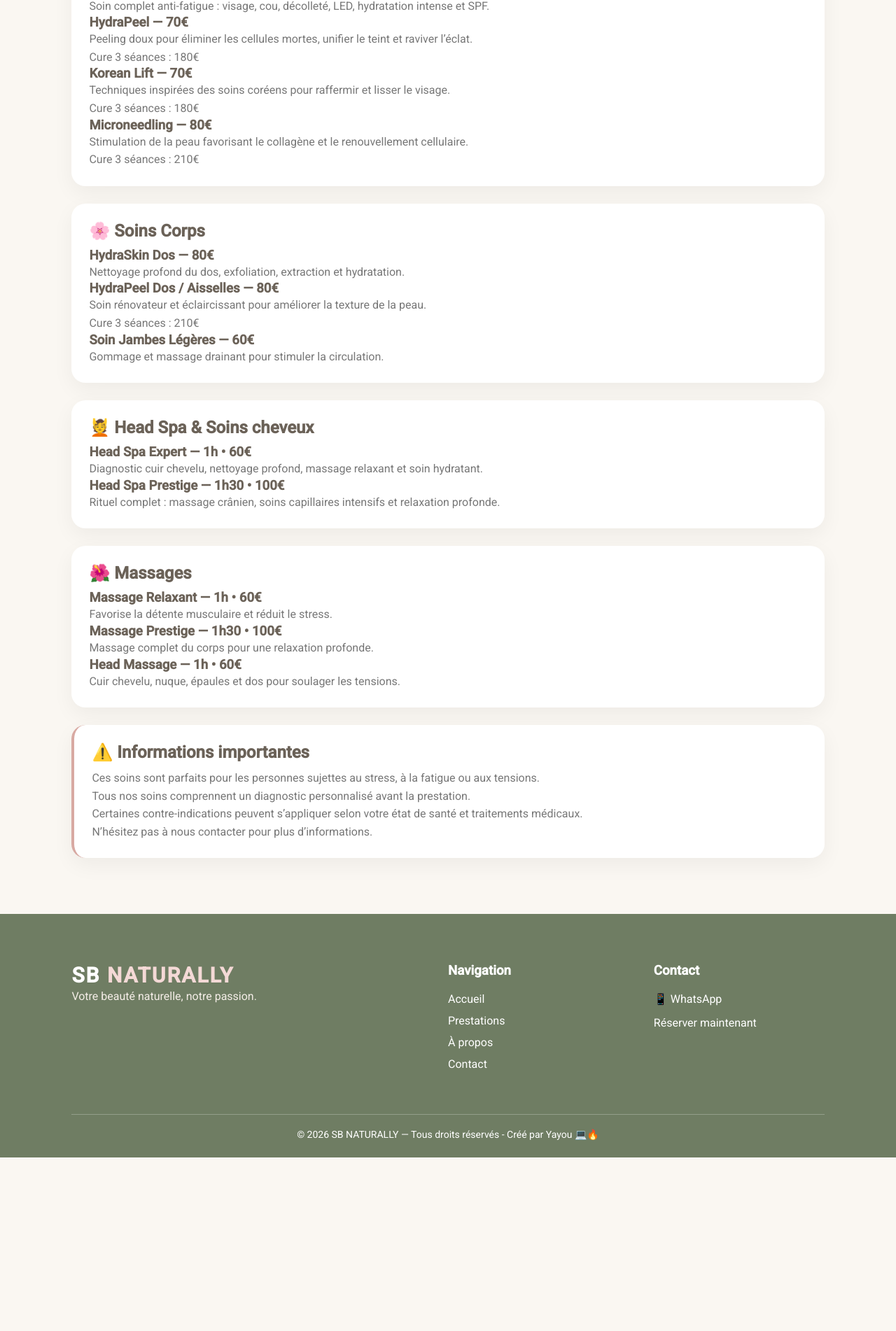
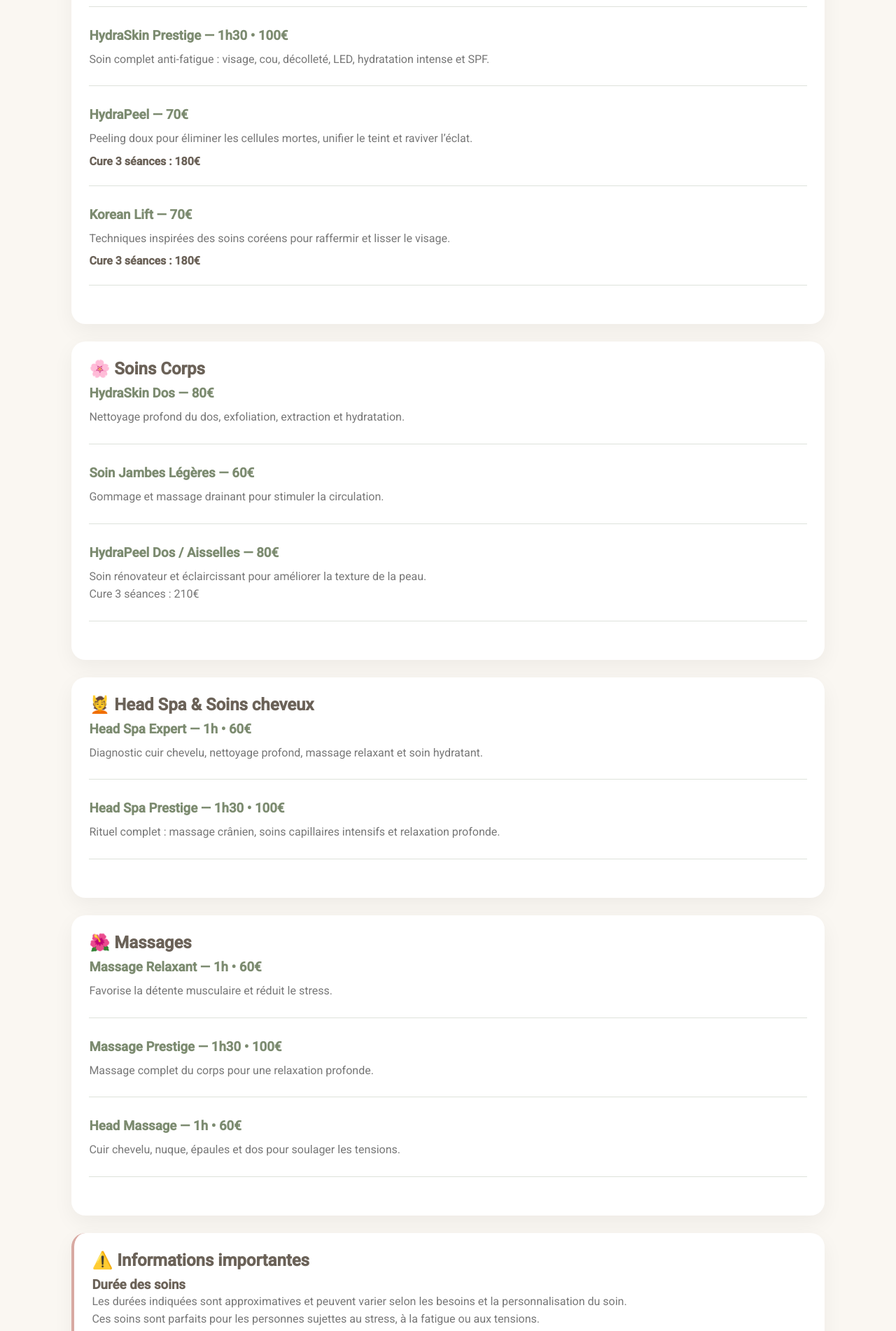
Before and after one commit to layayance/-sb-naturally, an Angular app: page /prestations in a window 1280 px wide. Shown: the part 475-2377 px from the top of the page at 70% size. Before the commit the page ends 2129 px from the top, so only its background shows below. Built offline with nearby package versions, Linux system fonts and the light colour scheme.

Commit message:
ajout de lignes a la page de prestations

```diff
--- a/src/app/pages/prestations/prestations.html
+++ b/src/app/pages/prestations/prestations.html
@@ -37,31 +37,29 @@
     <div class="card" *ngIf="selected === 'all' || selected === 'visage'">
       <h2>✨ Soins Visage</h2>
 
+      <div class="prestation-item">
         <h3>HydraSkin Expert — 45min • 50€</h3>
+        <p>Nettoyage profond, extraction des impuretés, hydratation et modelage.</p>
+      </div>
 
-      <p>Nettoyage profond, extraction des impuretés, hydratation et modelage.</p>
+      <div class="prestation-item">
+        <h3>HydraSkin Prestige — 1h30 • 100€</h3>
+        <p>Soin complet anti-fatigue : visage, cou, décolleté, LED, hydratation intense et SPF.</p>
+      </div>
 
-      <h3>HydraSkin Prestige — 1h30 • 100€</h3>
-
-      <p>Soin complet anti-fatigue : visage, cou, décolleté, LED, hydratation intense et SPF.</p>
-
+      <div class="prestation-item">
         <h3>HydraPeel — 70€</h3>
-
         <p>Peeling doux pour éliminer les cellules mortes, unifier le teint et raviver l’éclat.</p>
 
-      <p>Cure 3 séances : 180€</p>
+        <strong>Cure 3 séances : 180€</strong>
+      </div>
 
+      <div class="prestation-item">
         <h3>Korean Lift — 70€</h3>
-
         <p>Techniques inspirées des soins coréens pour raffermir et lisser le visage.</p>
 
-      <p>Cure 3 séances : 180€</p>
-
-      <h3>Microneedling — 80€</h3>
-
-      <p>Stimulation de la peau favorisant le collagène et le renouvellement cellulaire.</p>
-
-      <p>Cure 3 séances : 210€</p>
+        <strong>Cure 3 séances : 180€</strong>
+      </div>
     </div>
 
     <!-- ===================== -->
@@ -71,19 +69,21 @@
     <div class="card" *ngIf="selected === 'all' || selected === 'corps'">
       <h2>🌸 Soins Corps</h2>
 
+      <div class="prestation-item">
         <h3>HydraSkin Dos — 80€</h3>
+        <p>Nettoyage profond du dos, exfoliation, extraction et hydratation.</p>
+      </div>
 
-      <p>Nettoyage profond du dos, exfoliation, extraction et hydratation.</p>
+      <div class="prestation-item">
+        <h3>Soin Jambes Légères — 60€</h3>
+        <p>Gommage et massage drainant pour stimuler la circulation.</p>
+      </div>
 
+      <div class="prestation-item">
         <h3>HydraPeel Dos / Aisselles — 80€</h3>
-
         <p>Soin rénovateur et éclaircissant pour améliorer la texture de la peau.</p>
-
         <p>Cure 3 séances : 210€</p>
-
-      <h3>Soin Jambes Légères — 60€</h3>
-
-      <p>Gommage et massage drainant pour stimuler la circulation.</p>
+      </div>
     </div>
 
     <!-- ===================== -->
@@ -92,14 +92,15 @@
 
     <div class="card" *ngIf="selected === 'all' || selected === 'headspa'">
       <h2>💆 Head Spa & Soins cheveux</h2>
+      <div class="prestation-item">
+        <h3>Head Spa Expert — 1h • 60€</h3>
+        <p>Diagnostic cuir chevelu, nettoyage profond, massage relaxant et soin hydratant.</p>
+      </div>
 
-      <h3>Head Spa Expert — 1h • 60€</h3>
-
-      <p>Diagnostic cuir chevelu, nettoyage profond, massage relaxant et soin hydratant.</p>
-
+      <div class="prestation-item">
         <h3>Head Spa Prestige — 1h30 • 100€</h3>
-
         <p>Rituel complet : massage crânien, soins capillaires intensifs et relaxation profonde.</p>
+      </div>
     </div>
 
     <!-- ===================== -->
@@ -109,17 +110,20 @@
     <div class="card" *ngIf="selected === 'all' || selected === 'massage'">
       <h2>🌺 Massages</h2>
 
+      <div class="prestation-item">
         <h3>Massage Relaxant — 1h • 60€</h3>
+        <p>Favorise la détente musculaire et réduit le stress.</p>
+      </div>
 
-      <p>Favorise la détente musculaire et réduit le stress.</p>
+      <div class="prestation-item">
+        <h3>Massage Prestige — 1h30 • 100€</h3>
+        <p>Massage complet du corps pour une relaxation profonde.</p>
+      </div>
 
-      <h3>Massage Prestige — 1h30 • 100€</h3>
-
-      <p>Massage complet du corps pour une relaxation profonde.</p>
-
+      <div class="prestation-item">
         <h3>Head Massage — 1h • 60€</h3>
-
         <p>Cuir chevelu, nuque, épaules et dos pour soulager les tensions.</p>
+      </div>
     </div>
 
     <!-- ===================== -->
@@ -129,18 +133,23 @@
     <div class="card info" *ngIf="selected === 'all' || selected === 'info'">
       <h2>⚠️ Informations importantes</h2>
 
+      <div class="info-item">
+        <h3>Durée des soins</h3>
         <p>
-        Ces soins sont parfaits pour les personnes sujettes au stress, à la fatigue ou aux tensions.
+          Les durées indiquées sont approximatives et peuvent varier selon les besoins et la
+          personnalisation du soin.
         </p>
-
+        <p>
+          Ces soins sont parfaits pour les personnes sujettes au stress, à la fatigue ou aux
+          tensions.
+        </p>
         <p>Tous nos soins comprennent un diagnostic personnalisé avant la prestation.</p>
-
         <p>
           Certaines contre-indications peuvent s’appliquer selon votre état de santé et traitements
           médicaux.
         </p>
-
         <p>N’hésitez pas à nous contacter pour plus d’informations.</p>
       </div>
     </div>
+  </div>
 </section>
--- a/src/app/pages/prestations/prestations.scss
+++ b/src/app/pages/prestations/prestations.scss
@@ -36,6 +36,32 @@
       background: #7c8b70;
       color: white;
     }
+  }
+}
+
+.prestation-item {
+  margin-bottom: 30px;
+
+  padding-bottom: 25px;
+
+  border-bottom: 1px solid rgba(124, 139, 112, 0.25);
+
+  h3 {
+    margin-bottom: 10px;
+
+    color: #7c8b70;
+  }
+
+  p {
+    line-height: 1.6;
+
+    margin: 0;
+  }
+
+  strong {
+    display: block;
+
+    margin-top: 10px;
   }
 }
 
```
Lines whose indentation alone changed are shown as unchanged.
